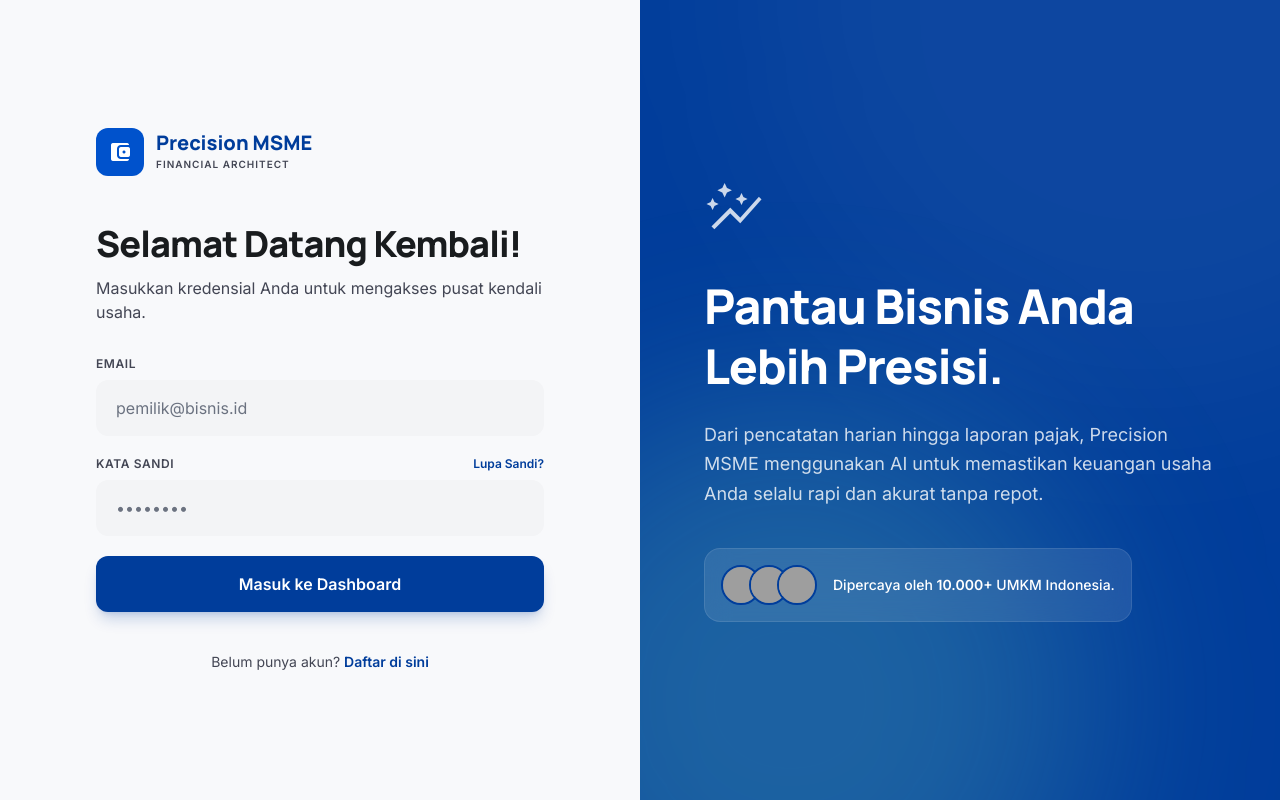
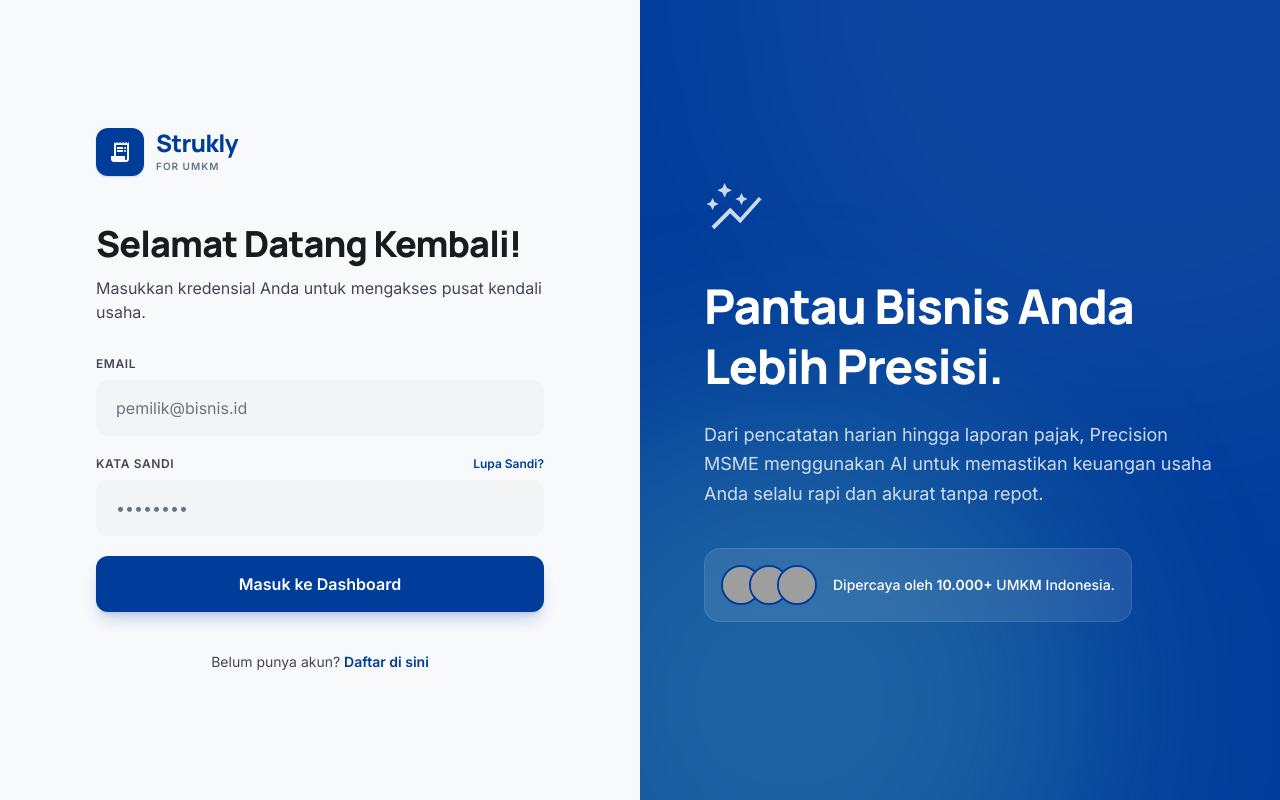
Before and after one commit to Alaika10/strukly_AI_UMKM, a React (Vite) app in the folder frontend/: page / in a window 1280 px wide. Built offline with nearby package versions, Linux system fonts and the light colour scheme; no server answers; grey boxes are pictures that could not be loaded.

Commit message:
update aksi cepat

```diff
--- a/frontend/src/pages/Auth.jsx
+++ b/frontend/src/pages/Auth.jsx
@@ -64,14 +64,14 @@ const Auth = ({ onLogin }) => {
 
           {/* Logo / Brand */}
           <div className="flex items-center gap-3 mb-12">
-            <div className="w-12 h-12 bg-primary-container rounded-xl flex items-center justify-center">
-              <span className="material-symbols-outlined text-on-primary text-2xl" style={{ fontVariationSettings: "'FILL' 1" }}>
-                account_balance_wallet
+            <div className="w-12 h-12 bg-[#003d9b] rounded-xl flex items-center justify-center shrink-0 shadow-sm shadow-blue-900/20">
+              <span className="material-symbols-outlined text-white text-[24px]" style={{ fontVariationSettings: "'FILL' 1" }}>
+                receipt_long
               </span>
             </div>
-            <div>
-              <h2 className="text-xl font-black text-primary leading-none">Precision MSME</h2>
-              <p className="text-[10px] uppercase tracking-widest text-on-surface-variant font-bold mt-1">Financial Architect</p>
+            <div className="flex flex-col justify-center">
+              <h2 className="text-2xl font-black text-[#003d9b] leading-none tracking-tight">Strukly</h2>
+              <p className="text-[10px] font-extrabold uppercase tracking-widest text-slate-500 mt-1">For UMKM</p>
             </div>
           </div>
 
--- a/frontend/src/pages/Home.jsx
+++ b/frontend/src/pages/Home.jsx
@@ -288,10 +288,13 @@ const Home = ({ transactions, refreshTransactions, loadingTransactions }) => {
                   <div className="relative flex items-center">
                     <span className="absolute left-0 text-3xl font-bold text-slate-400">Rp</span>
                     <input
-                      type="number"
+                      type="text"
                       required
-                      value={incAmount}
-                      onChange={(e) => setIncAmount(e.target.value)}
+                      value={incAmount === '' ? '' : formatRupiah(Number(incAmount))}
+                      onChange={(e) => {
+                        const rawValue = e.target.value.replace(/\D/g, '');
+                        setIncAmount(rawValue);
+                      }}
                       placeholder="0"
                       className="w-full bg-transparent border-none py-2 pl-14 pr-4 text-5xl font-black text-slate-800 focus:ring-0 outline-none"
                     />
@@ -415,10 +418,13 @@ const Home = ({ transactions, refreshTransactions, loadingTransactions }) => {
                 <div className="space-y-2">
                   <label className="text-[10px] font-bold tracking-widest text-slate-500 uppercase">Nominal (IDR)</label>
                   <input
-                    type="number"
+                    type="text"
                     required
-                    value={expAmount}
-                    onChange={(e) => setExpAmount(e.target.value)}
+                    value={expAmount === '' ? '' : formatRupiah(Number(expAmount))}
+                    onChange={(e) => {
+                      const rawValue = e.target.value.replace(/\D/g, '');
+                      setExpAmount(rawValue);
+                    }}
                     placeholder="0"
                     className="w-full bg-slate-50 border-none rounded-xl p-4 text-sm font-semibold focus:ring-2 focus:ring-[#003d9b]/20 outline-none"
                   />
```
